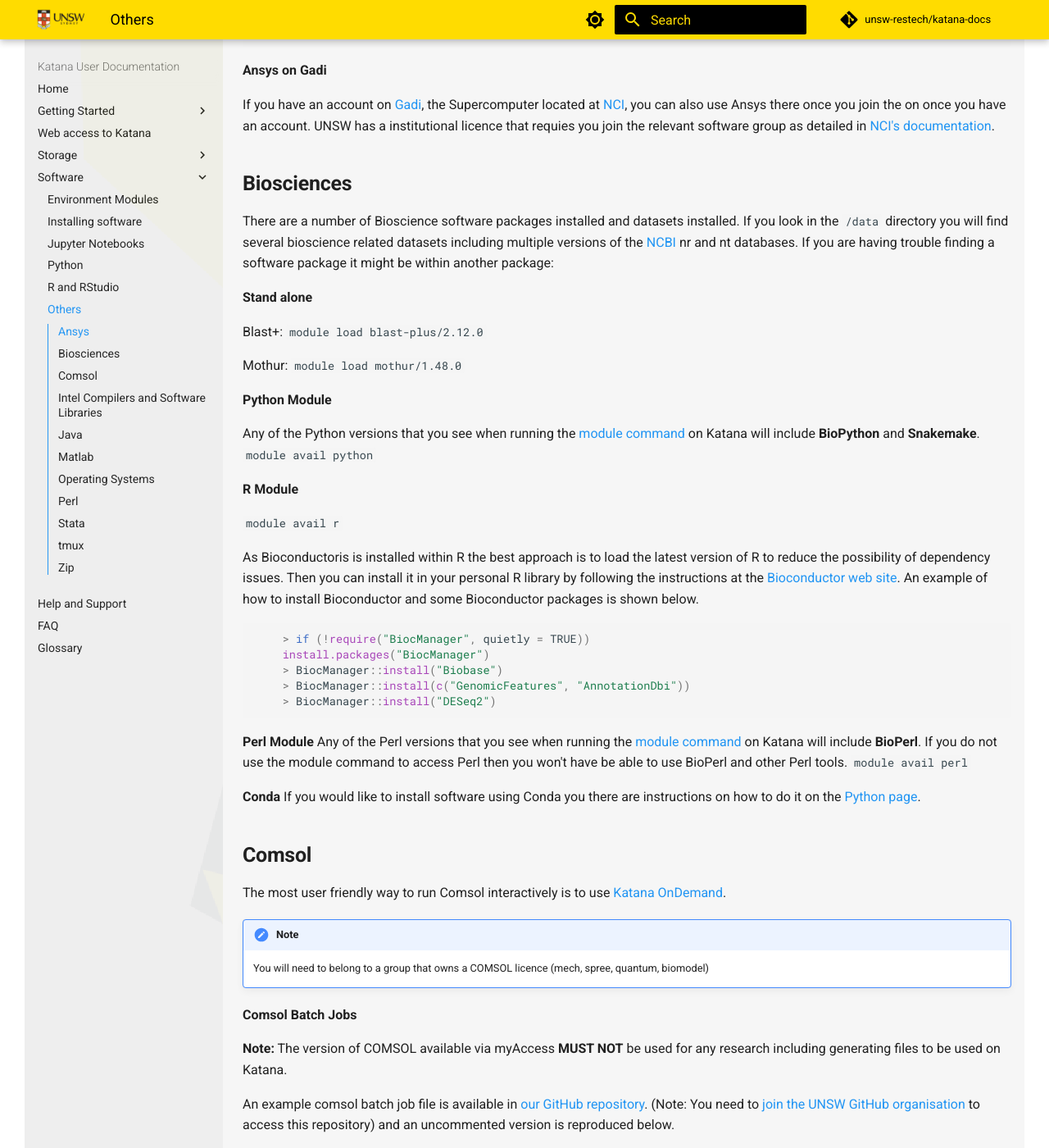
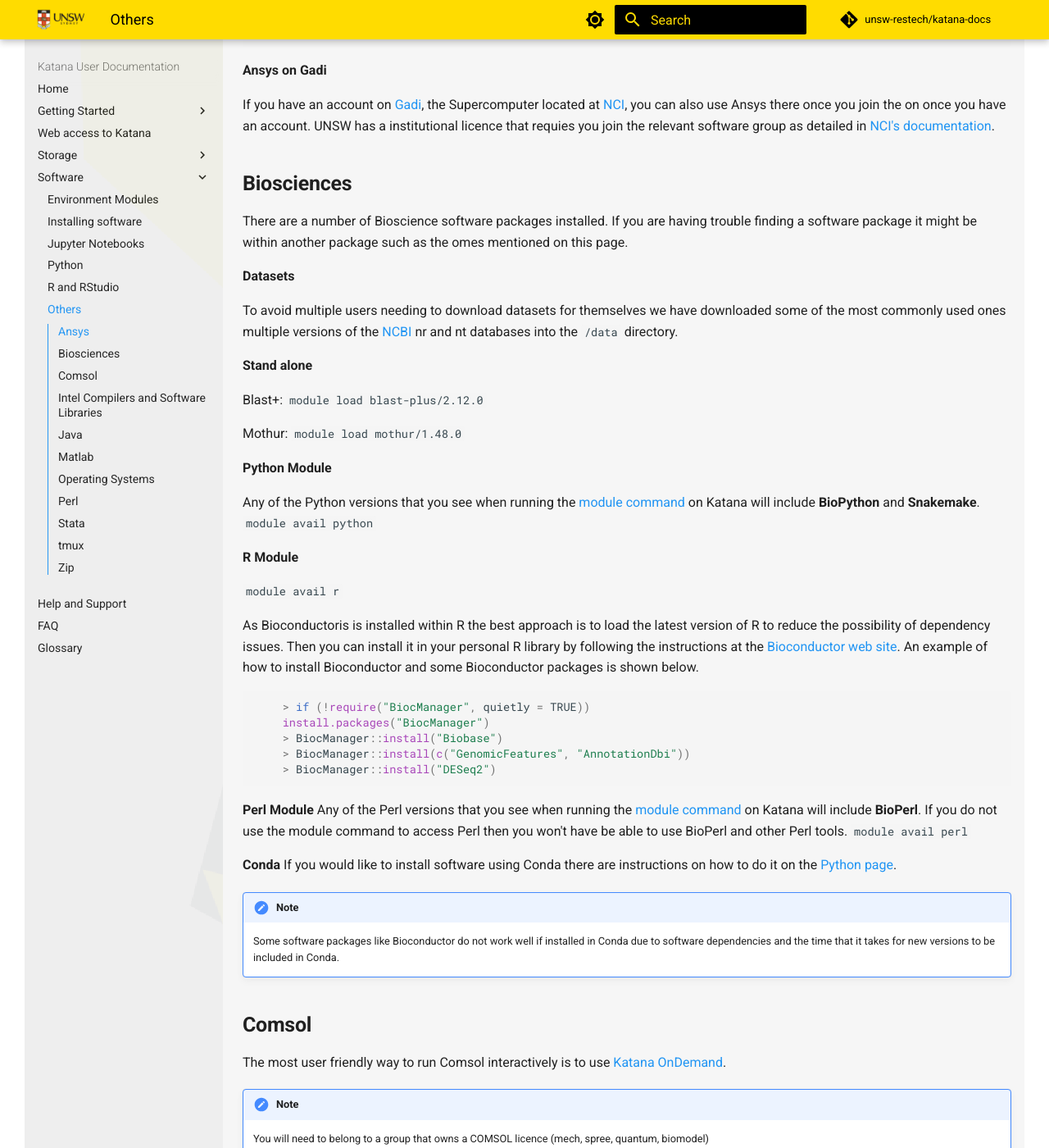
Before and after one commit to unsw-restech/unsw-restech.github.io, an MkDocs documentation site: the page built from docs/software/others.md, in a window 1280 px wide and 1400 px high, scrolled down 1116 px. Shown: the whole window at 82% size. Built offline with MkDocs 1.6.1 and Material for MkDocs 9.7.7, drawn with Linux system fonts in a browser that asks for light colours; comment, search, counter and statistics services are not loaded.

Commit message:
Updated pages
Updated R and others to reflect what is possible in Conda.

```diff
--- a/docs/software/others.md
+++ b/docs/software/others.md
@@ -55,8 +55,13 @@
 
 ## Biosciences
 
-There are a number of Bioscience software packages installed and datasets installed. If you look in the `#!bash /data` directory you will find several bioscience related datasets including
-multiple versions of the [NCBI](https://www.ncbi.nlm.nih.gov/) nr and nt databases. If you are having trouble finding a software package it might be within another package:
+There are a number of Bioscience software packages installed. If you are having trouble finding a software package it might be within another package such as the omes mentioned on this
+page.
+
+**Datasets**
+
+To avoid multiple users needing to download datasets for themselves we have downloaded some of the most commonly used ones multiple versions
+of the [NCBI](https://www.ncbi.nlm.nih.gov/) nr and nt databases into the `#!bash /data` directory.
 
 **Stand alone**
 
@@ -91,7 +96,10 @@
 `:::bash module avail perl`
 
 **Conda**
-If you would like to install software using Conda you there are instructions on how to do it on the [Python page](../software/python/).
+If you would like to install software using Conda there are instructions on how to do it on the [Python page](../software/python/).
+
+!!! note
+    Some software packages like Bioconductor do not work well if installed in Conda due to software dependencies and the time that it takes for new versions to be included in Conda.
 
 ## Comsol
 The most user friendly way to run Comsol interactively is to use [Katana OnDemand](../using_katana/ondemand.md).
```
Also changed, not shown: docs/software/r.md (+19 -5 lines).
